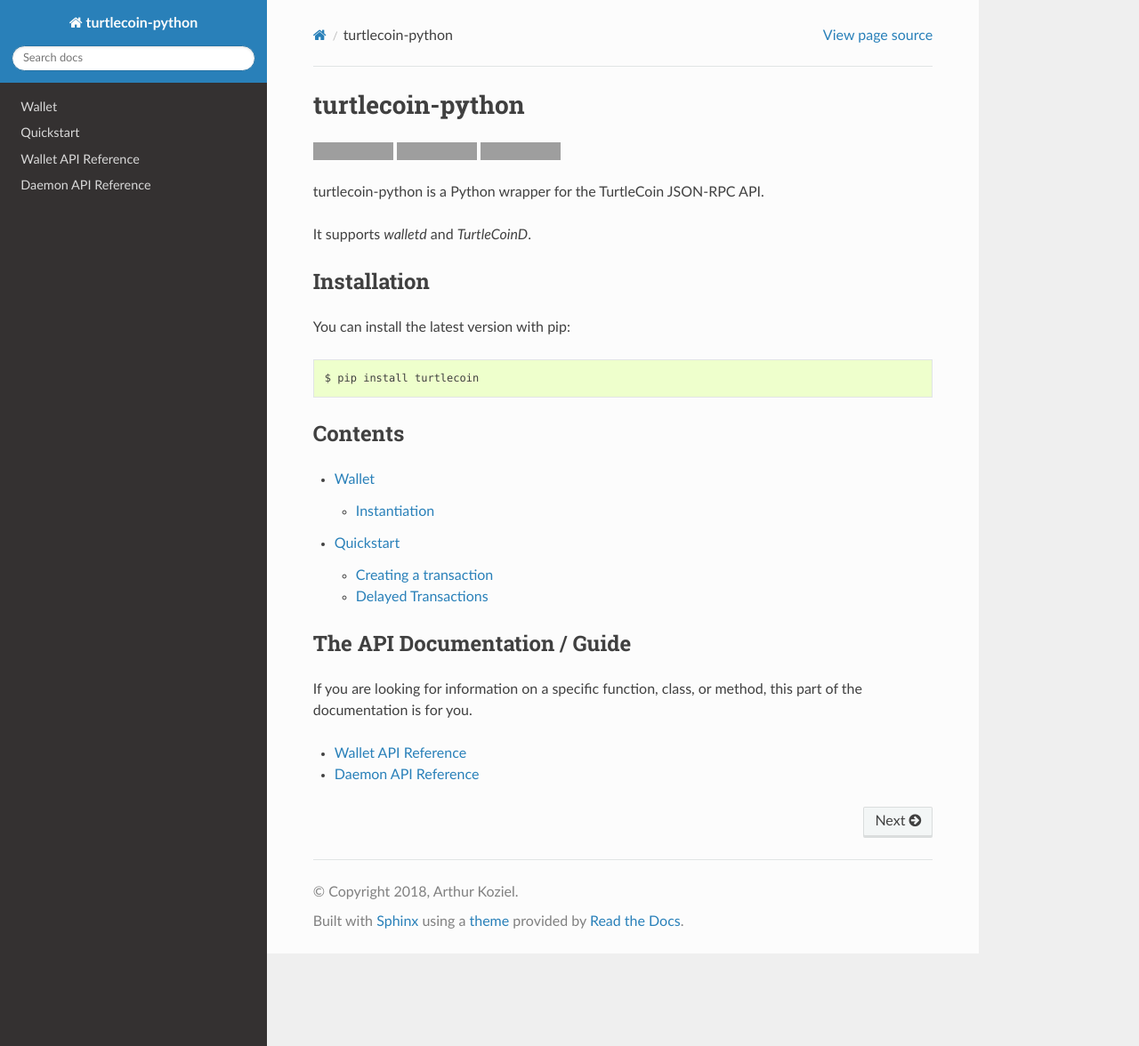
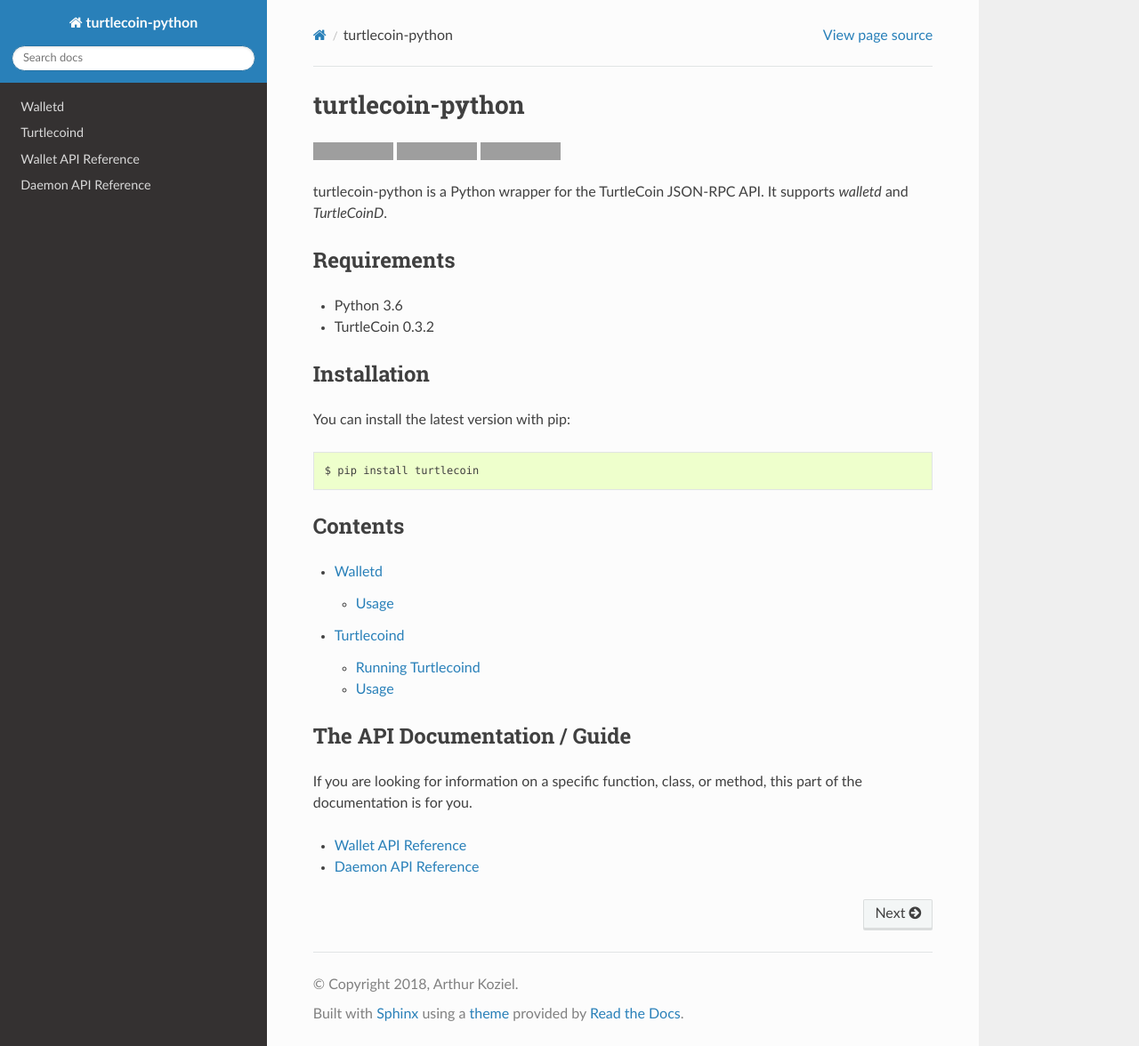
Before and after one commit to arthurk/turtlecoin-python, a Sphinx documentation site: the page built from docs/index.rst, in a window 1280 px wide and 1176 px high. Shown: the whole window at 89% size. Built offline with Sphinx 7.4.7 and the Read the Docs theme 2.0.0, drawn with Linux system fonts in a browser that asks for light colours; grey boxes are pictures that could not be loaded.

```diff
--- a/docs/index.rst
+++ b/docs/index.rst
@@ -11,8 +11,13 @@ turtlecoin-python
 	:target: https://pypi.python.org/pypi/turtlecoin
 
 turtlecoin-python is a Python wrapper for the TurtleCoin JSON-RPC API.
+It supports `walletd` and `TurtleCoinD`.
 
-It supports `walletd` and `TurtleCoinD`.
+Requirements
+------------
+
+- Python 3.6
+- TurtleCoin 0.3.2
 
 Installation
 ------------
@@ -29,9 +34,8 @@ Contents
 .. toctree::
    :maxdepth: 2
 
-   wallet
-   quickstart
-
+   walletd
+   Turtlecoind
 
 The API Documentation / Guide
 -----------------------------
```
Also changed, not shown: docs/Turtlecoind.rst (added, +36 -0 lines), docs/wallet.rst (deleted, +0 -22 lines), docs/walletd.rst (added, +50 -0 lines).
